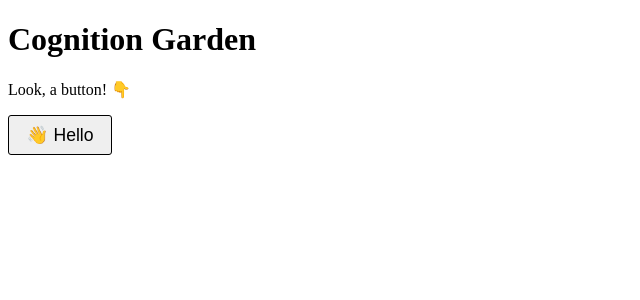
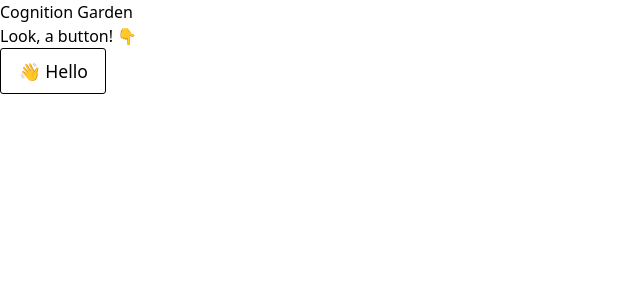
Before and after one commit to BinPar/cognition.garden, a Next.js app: page / in a window 1280 px wide. Shown: the top 300 px of the page, without its empty margins (0-640 px from the left). Built offline with nearby package versions, Linux system fonts and the light colour scheme.

Commit message:
feat: tail wind

```diff
--- a/package.json
+++ b/package.json
@@ -42,6 +42,7 @@
     "@typescript-eslint/eslint-plugin": "^4",
     "@typescript-eslint/parser": "^4",
     "@wojtekmaj/enzyme-adapter-react-17": "^0.6.3",
+    "autoprefixer": "^10.4.0",
     "babel-jest": "^27",
     "enzyme": "^3.11.0",
     "eslint": "^7",
@@ -57,7 +58,9 @@
     "eslint-plugin-react-hooks": "^4",
     "jest": "^27",
     "jest-watch-typeahead": "^0.6.4",
+    "postcss": "^8.3.11",
     "standard-version": "^9.3.1",
+    "tailwindcss": "^2.2.19",
     "ts-jest": "^27",
     "typescript": "^4"
   }
--- /dev/null
+++ b/pages/_app.tsx
@@ -0,0 +1,9 @@
+/* eslint-disable react/jsx-props-no-spreading */
+import React from 'react';
+import { AppProps } from 'next/app'
+import '../src/styles/globals.css';
+
+
+const app = ({ Component, pageProps }: AppProps): JSX.Element => <Component {...pageProps} />;
+
+export default app;
--- /dev/null
+++ b/postcss.config.js
@@ -0,0 +1,6 @@
+module.exports = {
+  plugins: {
+    tailwindcss: {},
+    autoprefixer: {},
+  },
+}
--- /dev/null
+++ b/src/styles/globals.css
@@ -0,0 +1,4 @@
+/* ./styles/globals.css */
+@tailwind base;
+@tailwind components;
+@tailwind utilities;
--- /dev/null
+++ b/tailwind.config.js
@@ -0,0 +1,11 @@
+module.exports = {
+  purge: ['./pages/**/*.{js,ts,jsx,tsx}', './components/**/*.{js,ts,jsx,tsx}'],
+  darkMode: 'media', // false or 'media' or 'class'
+  theme: {
+    extend: {},
+  },
+  variants: {
+    extend: {},
+  },
+  plugins: [],
+}
```
Also changed, not shown: 1 other file (tests, documents, lock files or other folders).
